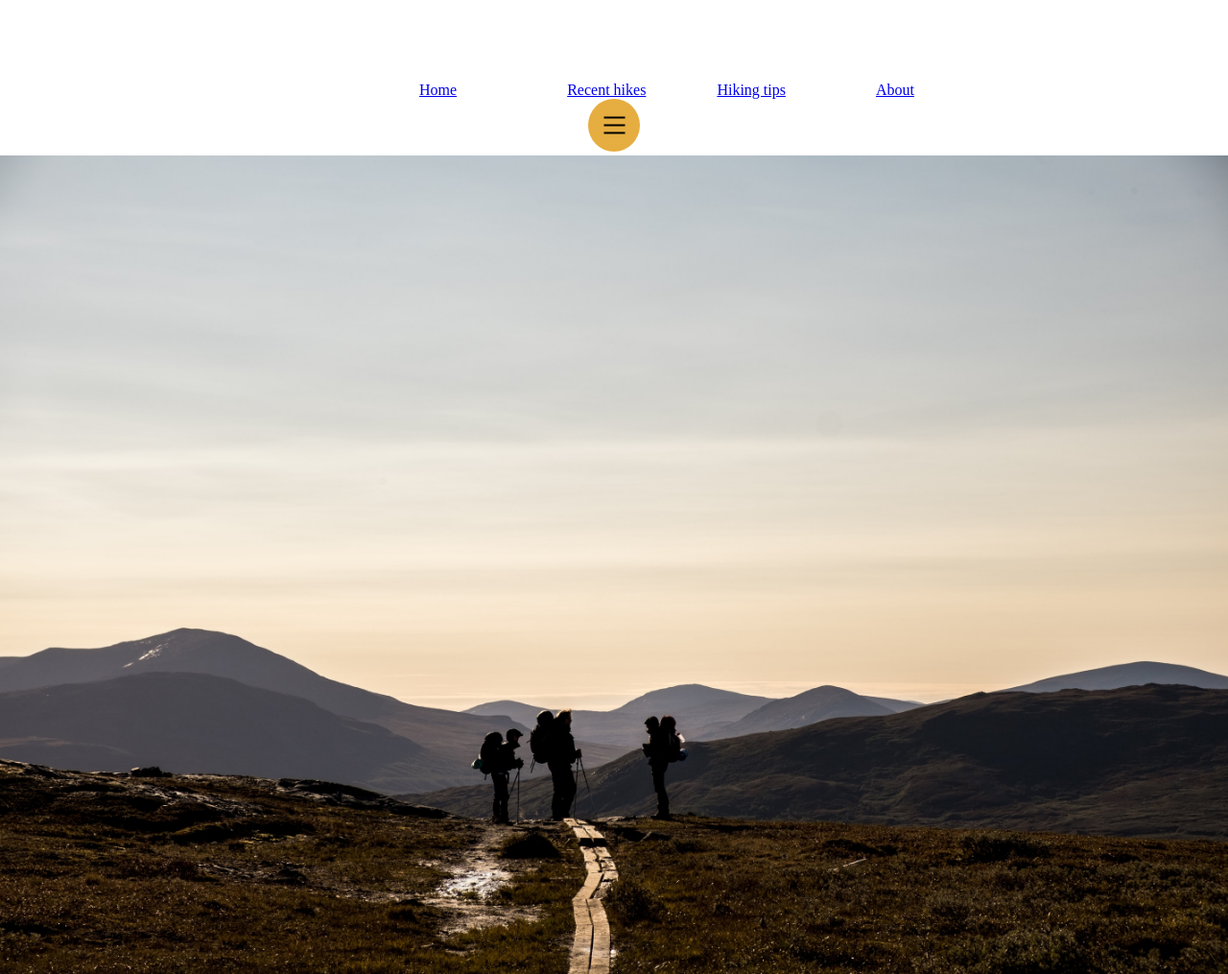
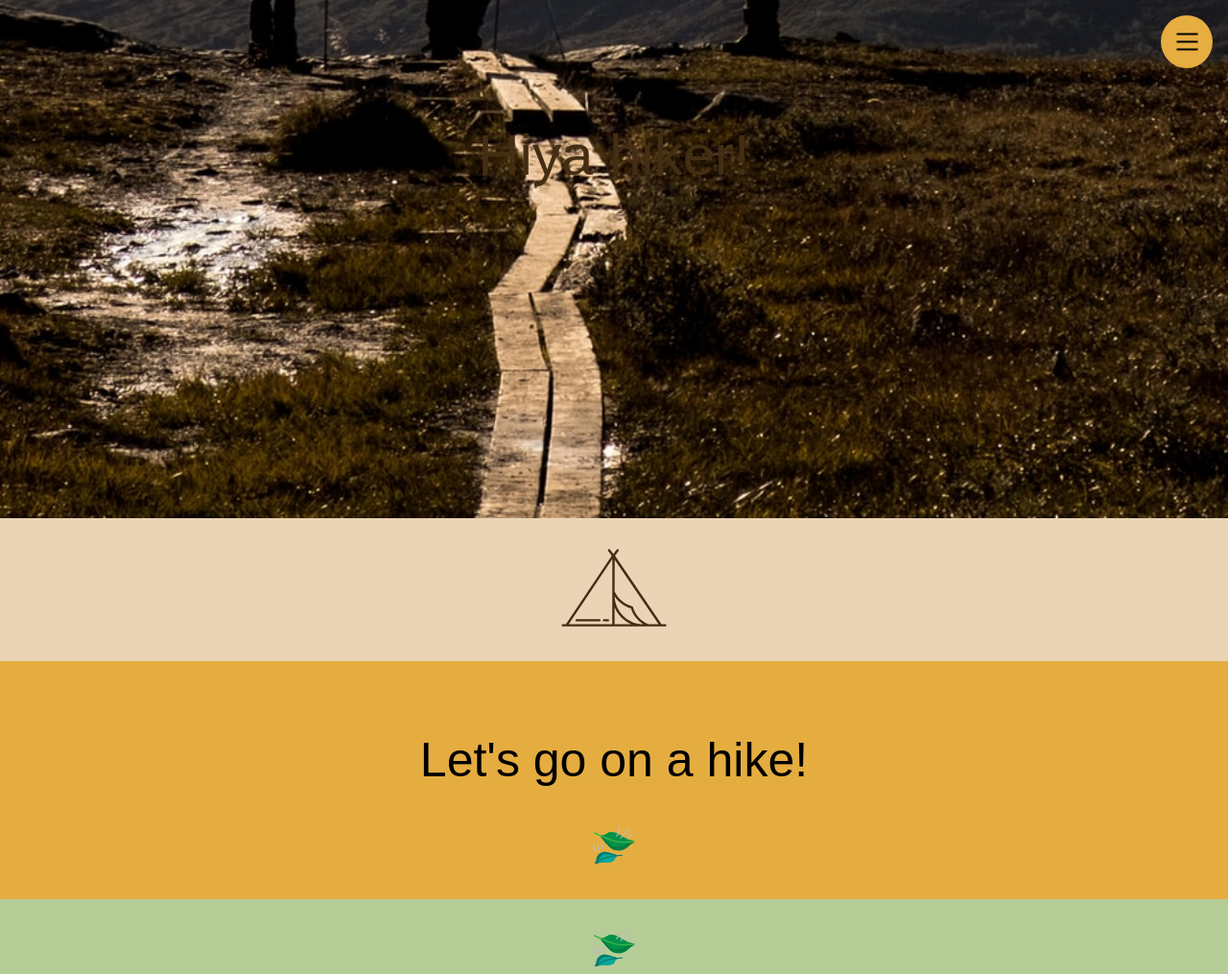
Before and after one commit to johannamaria91/slutprojekt, a plain HTML site: page index.html in a window 1280 px wide. Shown: the top 1015 px of the page at 96% size. Drawn offline with Linux system fonts and the light colour scheme; a web font is replaced by a local one.

Commit message:
header-fix

```diff
--- a/index.html
+++ b/index.html
@@ -10,6 +10,7 @@
 </head>
 
 <body>
+
     <header>
         <nav>
             <a href="index.html"><img src="./images/tent.svg" alt="tent icon">Home</a>
@@ -19,8 +20,7 @@
         </nav>
         <!-- burger menu btn -->
         <img src="./images/burgare.svg" alt="burger menu icon">
-        <!-- header image -->
-        <img class="header-img" src="./images/header.jpeg">
+
         <h1>Hiya hiker!</h1>
     </header>
     <main>
--- a/styles/style.css
+++ b/styles/style.css
@@ -18,6 +18,7 @@ body {
 
 h1, h2 {
     font-family: var(--headline);
+    font-weight: normal;
 }
 
 h1 {
@@ -26,21 +27,38 @@ h1 {
 }
 
 h2 {
-    font-size: 49px;
+    font-size: 50px;
+
 }
 
 p {
     font-family: var(--text);
 }
 
-.header-img {
+header {
     width: 100%;
     max-width: var(--maxWidth);
+    background: url('../images/header.jpeg');
+    background-position: bottom;
+    background-size: 300%;
+    background-repeat: no-repeat;
+    height: 540px;
+    display: flex;
+    flex-direction: column;
+}
 
+header > img {
+    align-self: flex-end;
+    margin: 1rem;
+}
+
+nav {
+    transform: translateY(-100%);
+    position: fixed;
 }
 
 body article {
-    padding: 4rem;
+    padding: 2rem 4rem;
 }
 
 .intro-boxes {
@@ -120,6 +138,8 @@ body article {
 .newsletter {
     background: var(--orange);
     grid-area: newsletter;
+    display: flex;
+    flex-direction:column;
 }
 
 footer {
```
